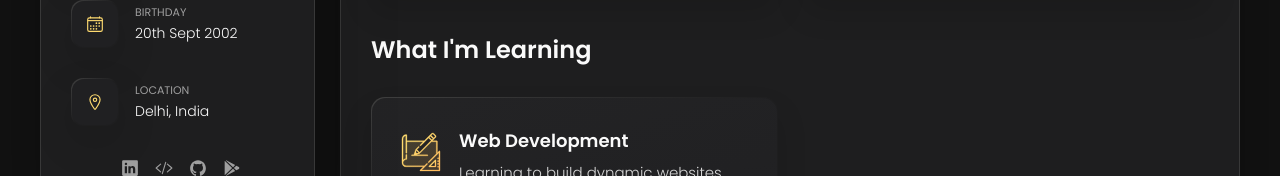
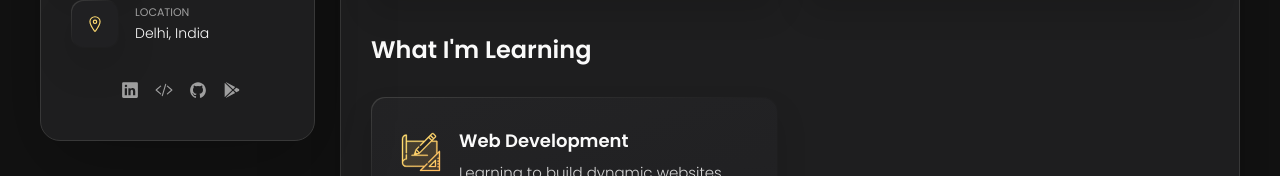
Before and after one commit to sidharth-085/Portfolio-Website, a plain HTML site: page index.html in a window 1280 px wide. Shown: the part 598-774 px from the top of the page. Drawn offline with nearby package versions, Linux system fonts and the light colour scheme.

Commit message:
updated resume

```diff
--- a/index.html
+++ b/index.html
@@ -65,16 +65,6 @@
 
                     <li class="contact-item">
                         <div class="icon-box">
-                            <ion-icon name="calendar-outline"></ion-icon>
-                        </div>
-                        <div class="contact-info">
-                            <p class="contact-title">Birthday</p>
-                            <time datetime="2002-09-20">20th Sept 2002</time>
-                        </div>
-                    </li>
-
-                    <li class="contact-item">
-                        <div class="icon-box">
                             <ion-icon name="location-outline"></ion-icon>
                         </div>
                         <div class="contact-info">
@@ -134,7 +124,7 @@
                 </li>
 
                 <li class="navbar-item">
-                    <a href="https://drive.google.com/file/d/182rmmr3nR-Jxmulg8ST3mS6GtxVqrLRH/view?usp=sharing" class="navbar-link" download>CV</a>
+                    <a href="https://drive.google.com/file/d/11DmMbsfxwEQJ0GmjKCIh_60bT-_CLnkc/view?usp=drive_link" class="navbar-link" download>CV</a>
                 </li>
 
                 <li class="navbar-item">
```
Also changed, not shown: 1 other file.
